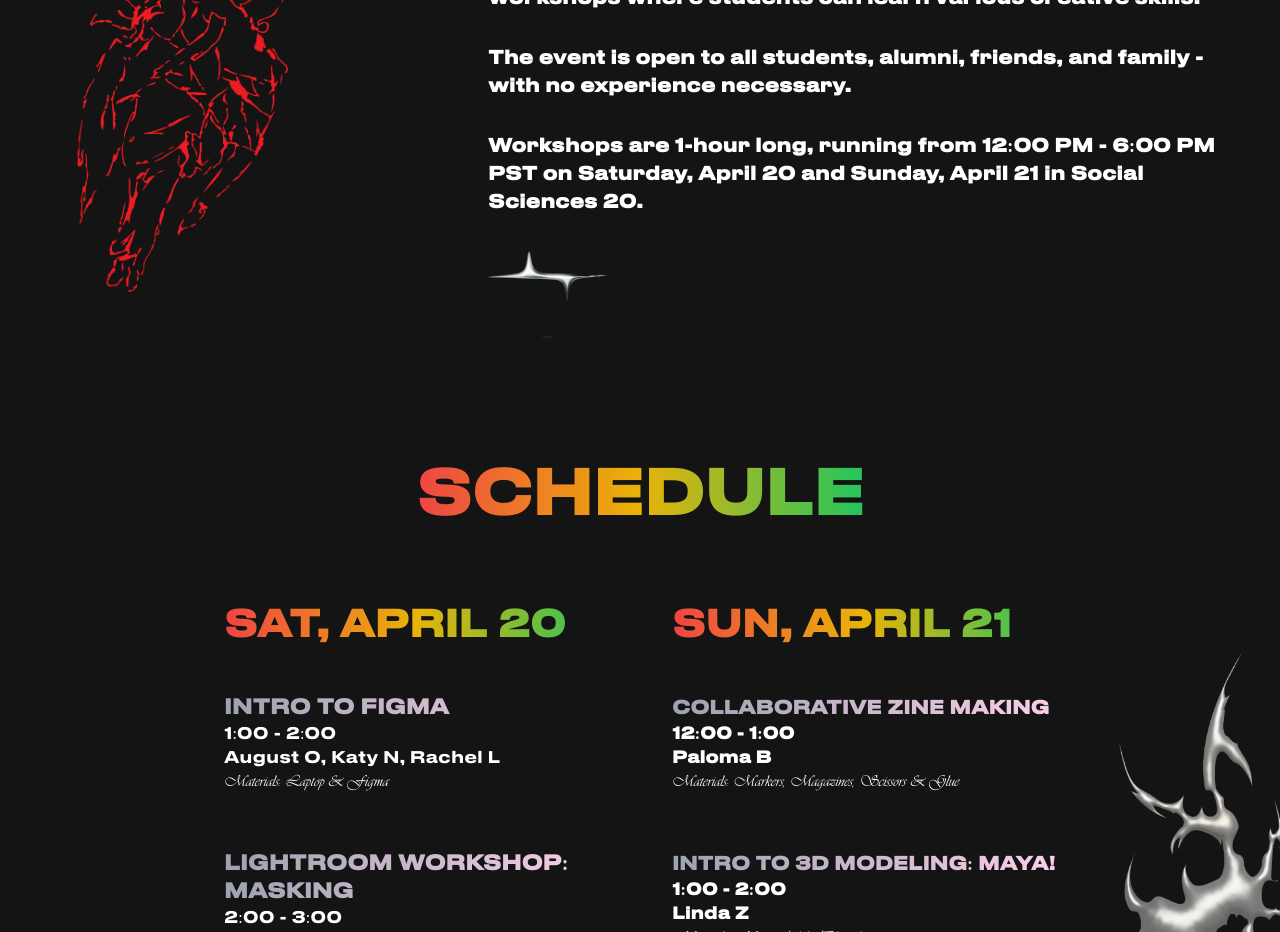
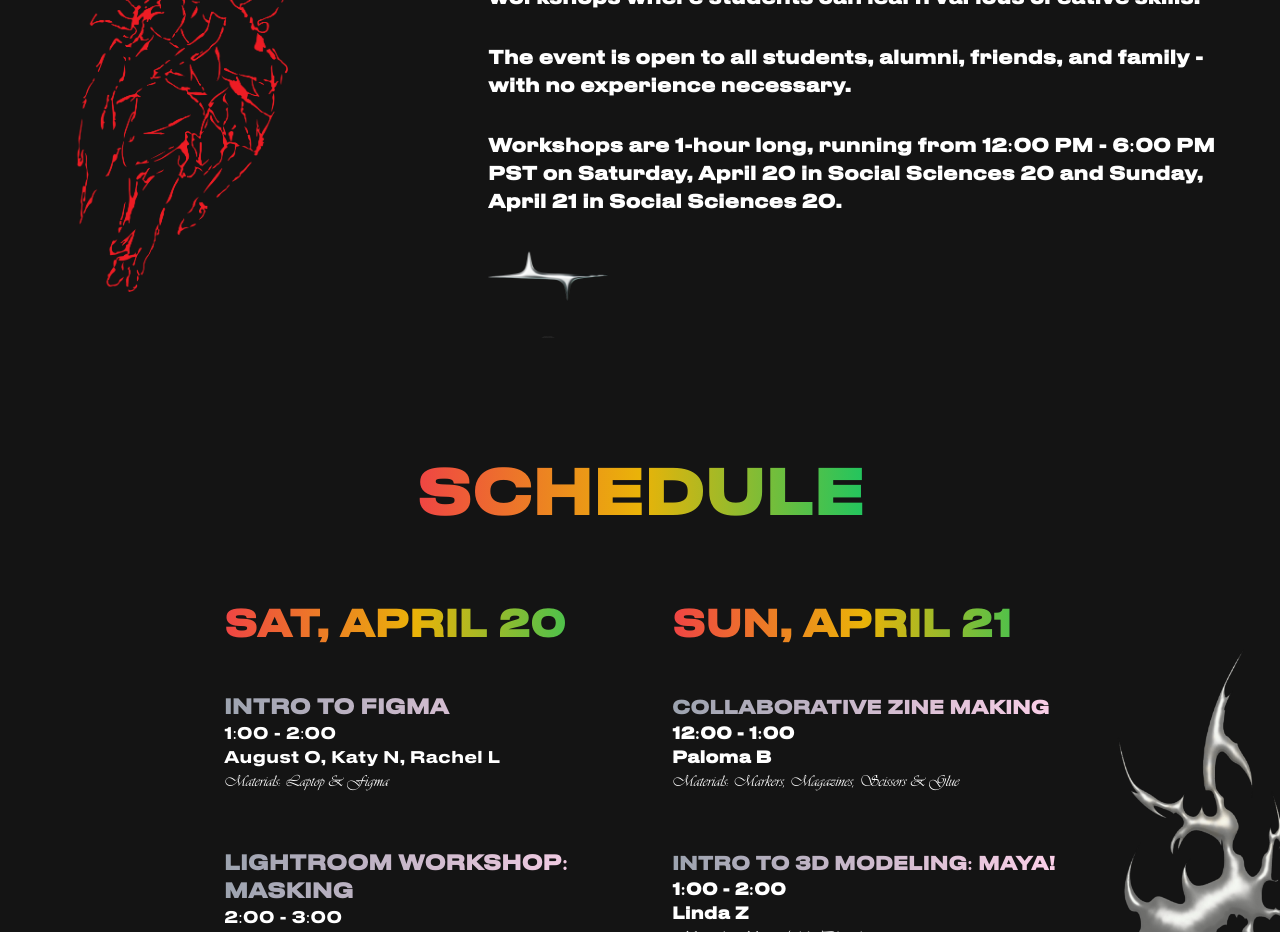
Before and after one commit to InnovativeDesign/hex.innovativedesign.club, a React (Create React App) app: page / in a window 1280 px wide. Shown: the part 1180-2112 px from the top of the page. Built offline with nearby package versions, Linux system fonts and the light colour scheme.

Commit message:
updated website dates

```diff
--- a/src/App.js
+++ b/src/App.js
@@ -26,7 +26,7 @@ function App() {
               </div>
               <p class="text-lg font-druk font-bold text-white mb-8">Innovative Design presents HEX: Hone & Explore, a weekend of free graphic design, photography, and website design workshops where students can learn various creative skills!</p>
               <p class="text-lg font-druk font-bold text-white mb-8">The event is open to all students, alumni, friends, and family - with no experience necessary.</p>
-              <p class="text-lg font-druk font-bold text-white">Workshops are 1-hour long, running from 12:00 PM - 6:00 PM PST on Saturday, April 20 and Sunday, April 21 in Social Sciences 20.</p>
+              <p class="text-lg font-druk font-bold text-white">Workshops are 1-hour long, running from 12:00 PM - 6:00 PM PST on Saturday, April 20 in Social Sciences 20 and Sunday, April 21 in Social Sciences 20.</p>
               <img alt="spike" src="/spikeyline.png" width={120} height={120}></img>
             </div>
           </div>
```
